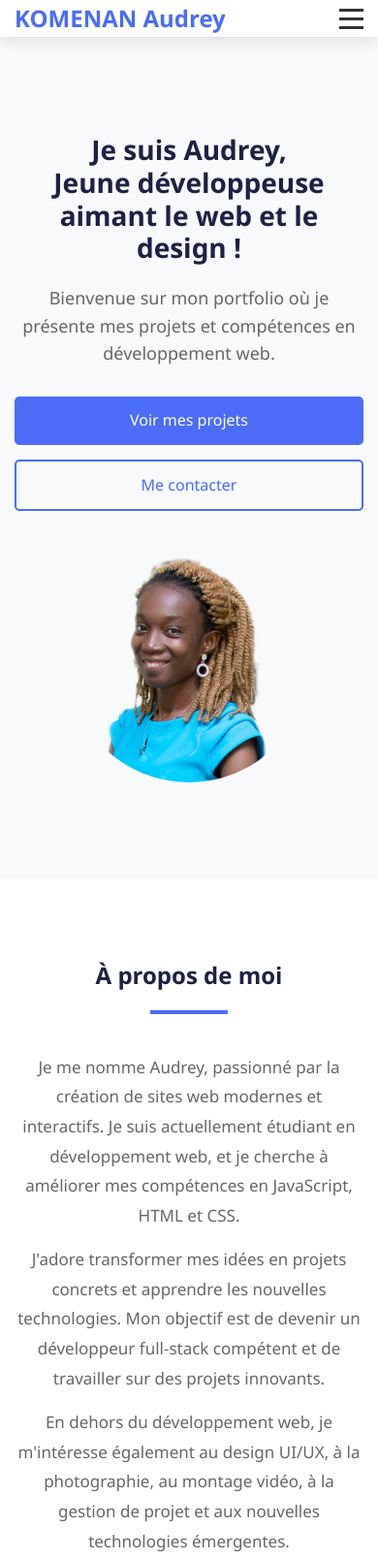
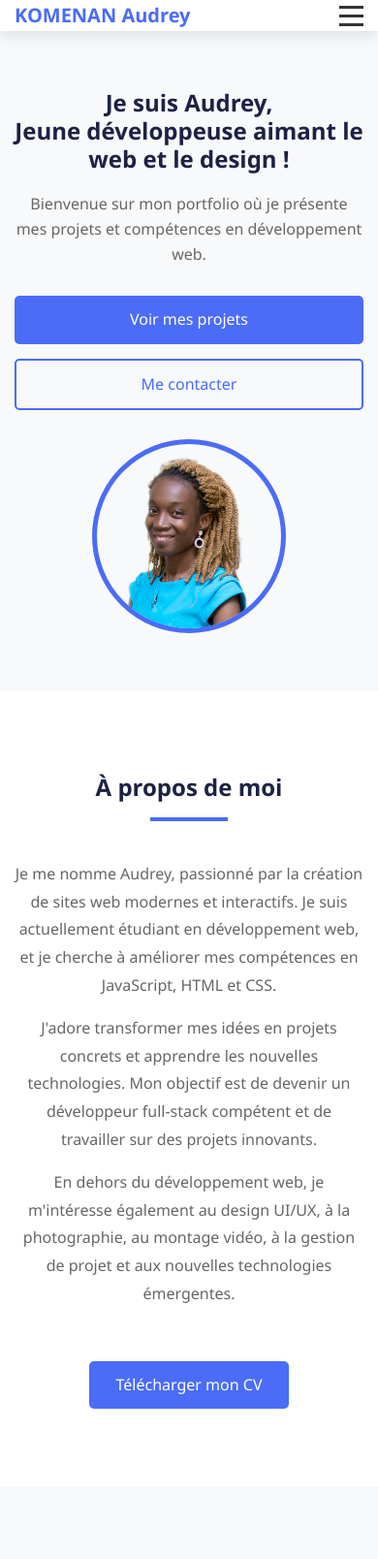
Before and after one commit to frebi225/portfolio_audrey, a plain HTML site: page index.html in a window 390 px wide. Shown: the top 1608 px of the page at 97% size. Drawn offline with Linux system fonts and the light colour scheme.

Commit message:
version4

```diff
--- a/style.css
+++ b/style.css
@@ -21,28 +21,29 @@ body {
   color: var(--text-color);
   line-height: 1.6;
   background-color: var(--light-color);
+  overflow-x: hidden;
 }
 
 .container {
   max-width: 1200px;
   margin: 0 auto;
-  padding: 0 20px;
+  padding: 0 15px;
 }
 
 section {
-  padding: 80px 0;
+  padding: 60px 0;
 }
 
 h1, h2, h3, h4 {
-  margin-bottom: 20px;
+  margin-bottom: 15px;
   color: var(--dark-color);
 }
 
 h2 {
-  font-size: 36px;
+  font-size: 32px;
   text-align: center;
   position: relative;
-  padding-bottom: 20px;
+  padding-bottom: 15px;
 }
 
 h2:after {
@@ -108,6 +109,7 @@ nav {
   position: sticky;
   top: 0;
   z-index: 100;
+  width: 100%;
 }
 
 .nav-container {
@@ -172,7 +174,7 @@ nav {
   display: flex;
   align-items: center;
   justify-content: center;
-  padding: 100px 0;
+  padding: 80px 0;
 }
 
 .hero .container {
@@ -188,7 +190,7 @@ nav {
 }
 
 .hero-content h1 {
-  font-size: 48px;
+  font-size: 42px;
   margin-bottom: 20px;
   line-height: 1.2;
 }
@@ -220,6 +222,7 @@ nav {
   object-fit: cover;
   width: 300px;
   height: 300px;
+  border: 5px solid var(--primary-color);
 }
 
 /* Section À propos */
@@ -259,7 +262,7 @@ nav {
 
 .projects-grid {
   display: grid;
-  grid-template-columns: repeat(auto-fit, minmax(450px, 1fr));
+  grid-template-columns: repeat(auto-fit, minmax(300px, 1fr));
   gap: 30px;
   margin-top: 40px;
 }
@@ -278,10 +281,8 @@ nav {
 
 .project-image img {
   width: 100%;
-  max-width: 100%;
   height: 200px;
   object-fit: cover;
-  border-radius: 10px 10px 0 0;
 }
 
 .project-content {
@@ -310,9 +311,9 @@ nav {
 
 .project-links {
   display: flex;
-  justify-content: space-between;
+  flex-wrap: wrap;
+  gap: 10px;
   margin-top: 20px;
-  gap: 10px;
 }
 
 .project-link {
@@ -321,8 +322,9 @@ nav {
   border-radius: 5px;
   font-weight: 500;
   transition: var(--transition);
+  text-align: center;
   flex: 1;
-  text-align: center;
+  min-width: 120px;
 }
 
 .project-link:hover {
@@ -457,7 +459,7 @@ footer {
 /* Responsive */
 @media (max-width: 1200px) {
   .projects-grid {
-      grid-template-columns: repeat(auto-fit, minmax(400px, 1fr));
+      grid-template-columns: repeat(auto-fit, minmax(350px, 1fr));
   }
 }
 
@@ -489,6 +491,10 @@ footer {
   .about-text {
       max-width: 100%;
   }
+
+  .hero-content h1 {
+      font-size: 36px;
+  }
 }
 
 @media (max-width: 768px) {
@@ -517,7 +523,7 @@ footer {
   }
 
   .hero-content h1 {
-      font-size: 36px;
+      font-size: 32px;
   }
 
   .hero-buttons {
@@ -527,7 +533,6 @@ footer {
 
   .project-links {
       flex-direction: column;
-      gap: 10px;
   }
 
   .contact-box {
@@ -539,15 +544,20 @@ footer {
   }
 
   h2 {
-      font-size: 30px;
+      font-size: 28px;
   }
 
   .projects-grid {
       grid-template-columns: 1fr;
   }
+
+  .hero-image img {
+      width: 250px;
+      height: 250px;
+  }
 }
 
-@media (max-width: 480px) {
+@media (max-width: 576px) {
   .hero-content h1 {
       font-size: 28px;
   }
@@ -570,34 +580,59 @@ footer {
       padding: 20px 15px;
   }
 
-  .hero-image img {
-      width: 250px;
-      height: 250px;
-  }
-
   .container {
       padding: 0 15px;
   }
+
+  .skills-column {
+      padding: 20px;
+  }
+
+  .project-link {
+      min-width: 100%;
+  }
+
+  .hero {
+      padding: 60px 0;
+  }
 }
 
-/* Corrections responsives supplémentaires */
-@media (max-width: 576px) {
-  .skills-column {
-      padding: 20px 15px;
+/* Corrections supplémentaires pour la responsivité */
+@media (max-width: 480px) {
+  .logo {
+      font-size: 20px;
+  }
+
+  .hero-content h1 {
+      font-size: 24px;
+  }
+
+  .hero-content p {
+      font-size: 16px;
+  }
+
+  .hero-image img {
+      width: 200px;
+      height: 200px;
+  }
+
+  .project-image img {
+      height: 160px;
+  }
+
+  .project-content {
+      padding: 15px;
+  }
+
+  .project-content h3 {
+      font-size: 18px;
+  }
+
+  .about-text p {
+      font-size: 16px;
   }
 
   .skill-name {
       font-size: 14px;
   }
-
-  .project-content h3 {
-      font-size: 18px;
-  }
 }
-
-@media (max-width: 380px) {
-  .hero-image img {
-      width: 200px;
-      height: 200px;
-  }
-}
```
